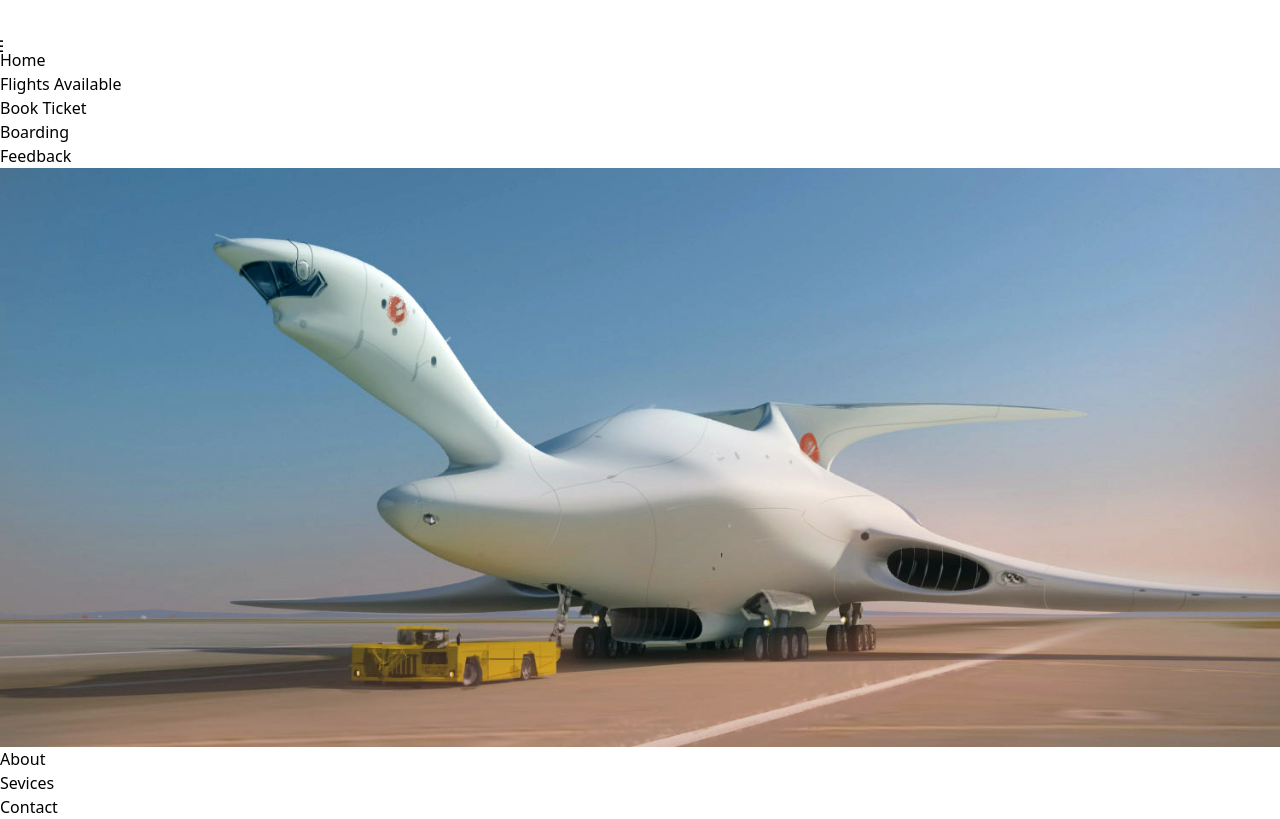
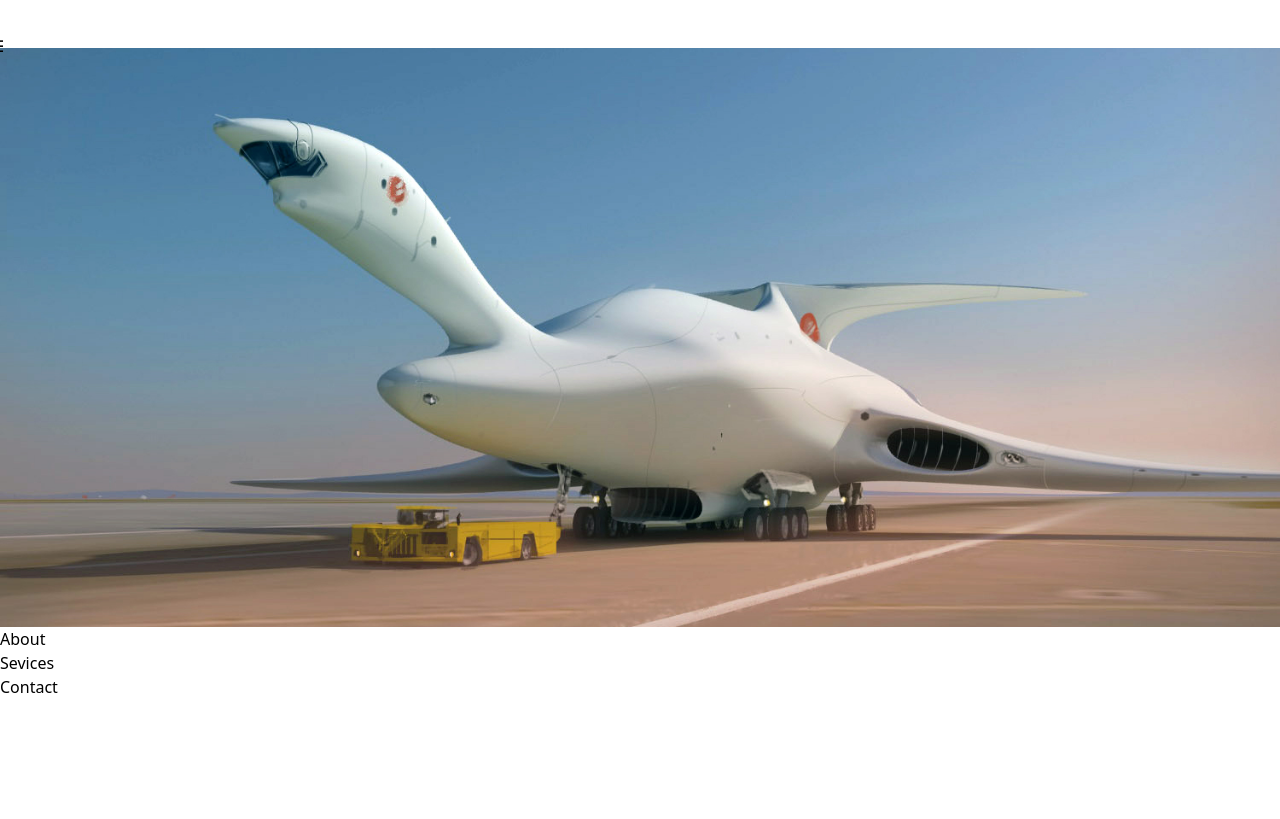
Before and after one commit to saiviswesh123/projects, a React (Vite) app: page / in a window 1280 px wide. Built offline with nearby package versions, Linux system fonts and the light colour scheme; a web font is replaced by a local one.

Commit message:
uploading the project

```diff
--- a/src/components/home/Header.jsx
+++ b/src/components/home/Header.jsx
@@ -3,7 +3,7 @@ import { useState } from "react";
 import "../../styles/header.style.css";
 
 function Header() {
-  const [hide, setHide] = useState(true);
+  const [hide, setHide] = useState(false);
 
   const handleHide = () => {
     setHide((prevState) => !prevState);
```
